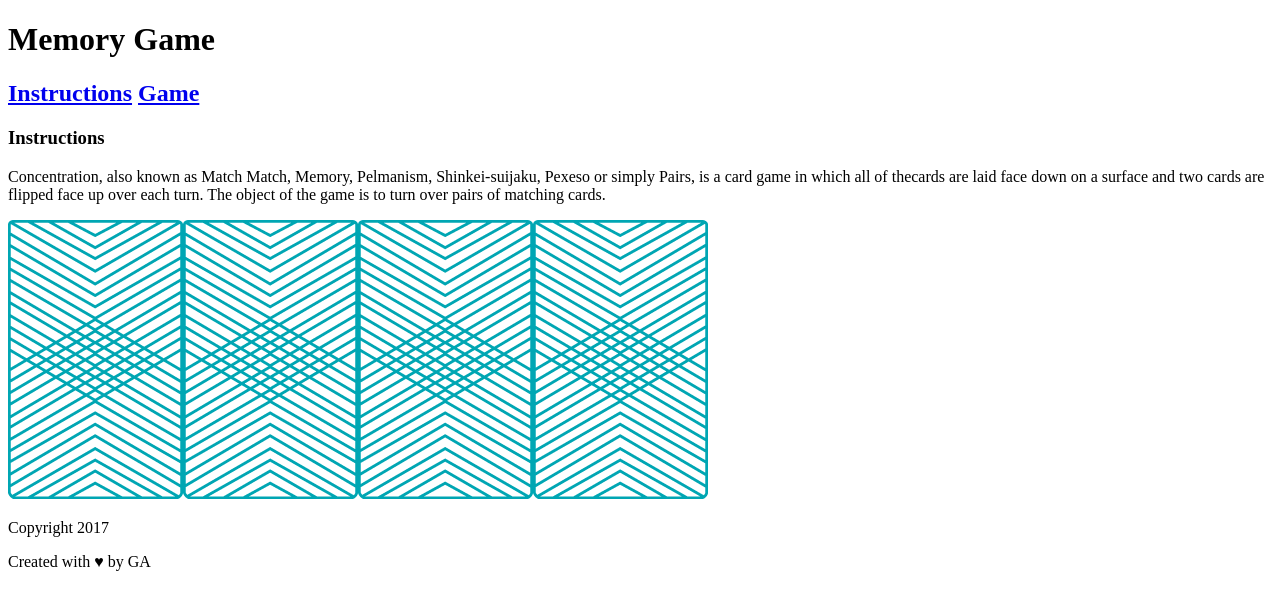
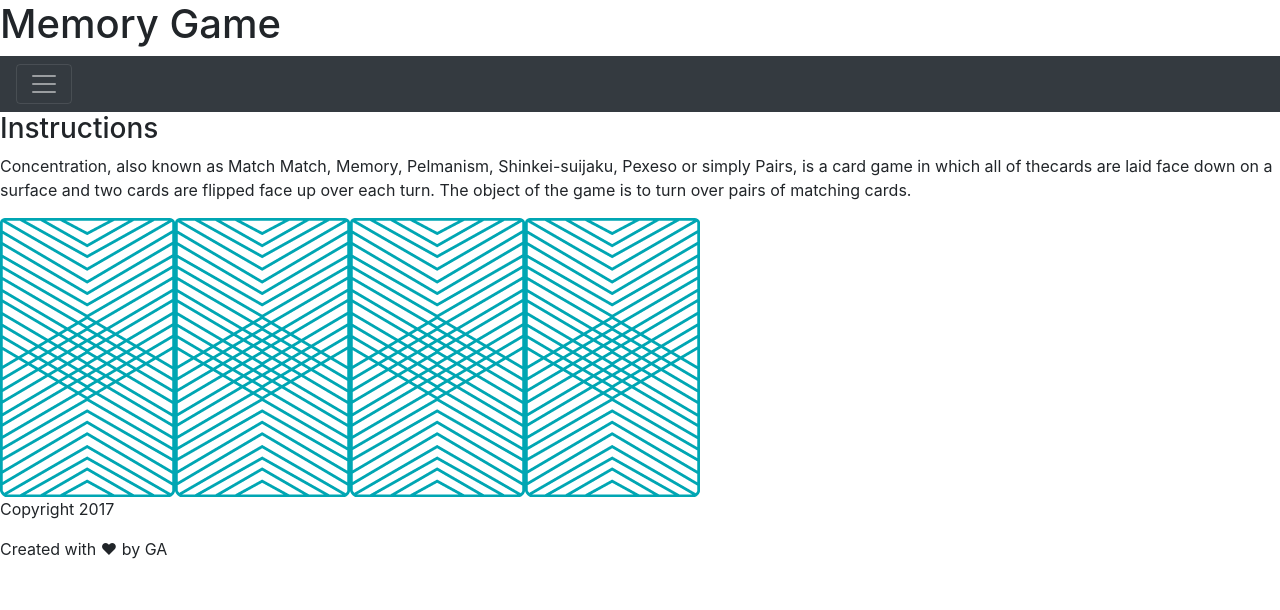
Before and after one commit to SupriyaY/wdi-fundamentals-memorygame, a plain HTML site: page memory_game/index.html in a window 1280 px wide. Drawn offline with nearby package versions, Linux system fonts and the light colour scheme; a web font is replaced by a local one.

Commit message:
changing styling to bootstrap

```diff
--- a/memory_game/index.html
+++ b/memory_game/index.html
@@ -5,15 +5,25 @@
 <link href="style.css" rel="stylesheet" type="text/css">
 <link href="https://fonts.googleapis.com/css?family=Droid+Serif|Raleway:400,500,600,700"
 rel="stylesheet">
+<link rel="stylesheet" href="https://maxcdn.bootstrapcdn.com/bootstrap/4.0.0-beta.2/css/bootstrap.min.css" integrity="sha384-PsH8R72JQ3SOdhVi3uxftmaW6Vc51MKb0q5P2rRUpPvrszuE4W1povHYgTpBfshb" crossorigin="anonymous">
 </head>
 <body>
 <header>
   <h1>Memory Game</h1>
 </header>
-<nav>
-  <h2><a href="#">Instructions</a>
-    <a href="#">Game</a></h2>
-</nav>
+<div class="pos-f-t">
+    <div class="collapse" id="navbarToggleExternalContent">
+      <div class="bg-dark p-4">
+        <h4 class="text-gray">Instructions</h4>
+        <h4 class="text-gray">Game</h4>
+      </div>
+    </div>
+    <nav class="navbar navbar-dark bg-dark">
+      <button class="navbar-toggler" type="button" data-toggle="collapse" data-target="#navbarToggleExternalContent" aria-controls="navbarToggleExternalContent" aria-expanded="false" aria-label="Toggle navigation">
+        <span class="navbar-toggler-icon"></span>
+      </button>
+    </nav>
+  </div>
 <main>
   <h3>Instructions</h3>
   <p>
@@ -31,6 +41,8 @@ rel="stylesheet">
 <footer class="clearfix">
 </footer>
  <script src="js/main.js"></script>
-
+ <script src="https://code.jquery.com/jquery-3.2.1.slim.min.js" integrity="sha384-KJ3o2DKtIkvYIK3UENzmM7KCkRr/rE9/Qpg6aAZGJwFDMVNA/GpGFF93hXpG5KkN" crossorigin="anonymous"></script>
+ <script src="https://cdnjs.cloudflare.com/ajax/libs/popper.js/1.12.3/umd/popper.min.js" integrity="sha384-vFJXuSJphROIrBnz7yo7oB41mKfc8JzQZiCq4NCceLEaO4IHwicKwpJf9c9IpFgh" crossorigin="anonymous"></script>
+ <script src="https://maxcdn.bootstrapcdn.com/bootstrap/4.0.0-beta.2/js/bootstrap.min.js" integrity="sha384-alpBpkh1PFOepccYVYDB4do5UnbKysX5WZXm3XxPqe5iKTfUKjNkCk9SaVuEZflJ" crossorigin="anonymous"></script>
 </body>
 </html>
--- a/memory_game/js/main.js
+++ b/memory_game/js/main.js
@@ -1,3 +1,5 @@
+
+
 var cards = [
 {
 card: "queen",
```
